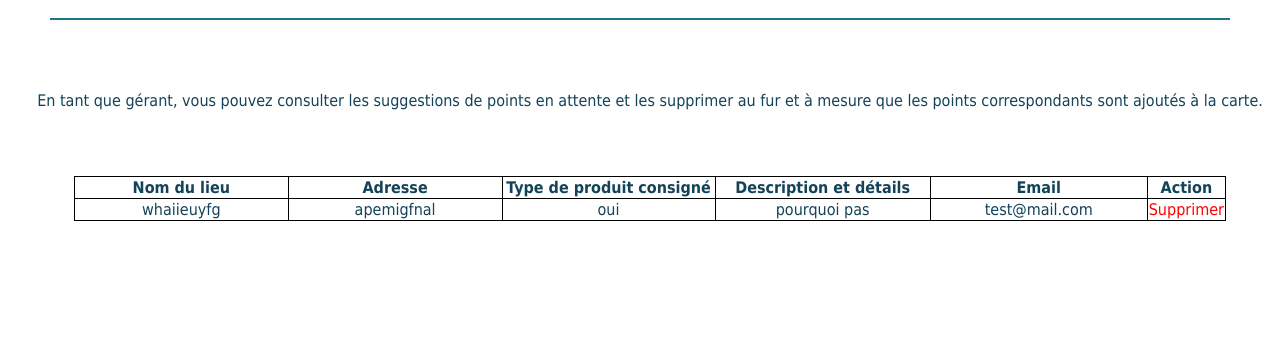
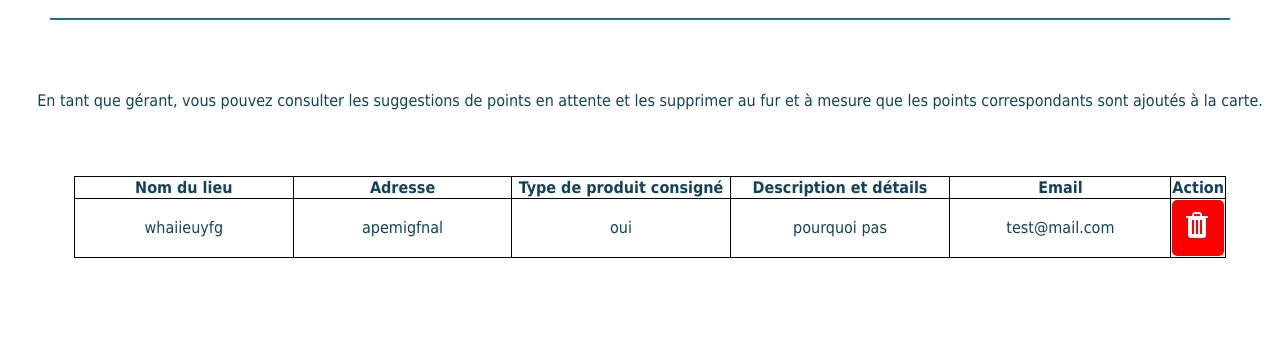
Before and after one commit to GabrielViallon/ProjetAlternatif_Reverrecible, a PHP site: page /Controleur/inventaireDesProduitsConsignesCTRL.php in a window 1280 px wide; the page is wider, and only the part inside the window is pictured. Shown: the part 1088-1441 px from the top of that part. Run offline with PHP 8.4, Linux system fonts and the light colour scheme; the visitor is signed in with stand-in values (Sample User, id 1); data comes from the database, SQL or seed files in the repository.

Commit message:
Bouton au lieu de texte

```diff
--- a/Vues/inventaireDesProduitsConsignes.php
+++ b/Vues/inventaireDesProduitsConsignes.php
@@ -84,7 +84,7 @@
                   <td><?=$type?></td>
                   <td><?=$description?></td>
                   <td><?=$email?></td>
-                  <td><a style="color : red" href="supprimerDemandeCTRL.php?demande=<?=$adresse?>">Supprimer</a></td>
+                  <td><a class="bouton "style="background-color : red" href="supprimerDemandeCTRL.php?demande=<?=$adresse?>"><img style="max-width:32px; max-height:32px;" src="../Vues/Style/icons8-supprimer-32.png" alt="supprimer"></a></td>
                   <?php } ?>
         </tr>
       <?php } else { ?>
```
